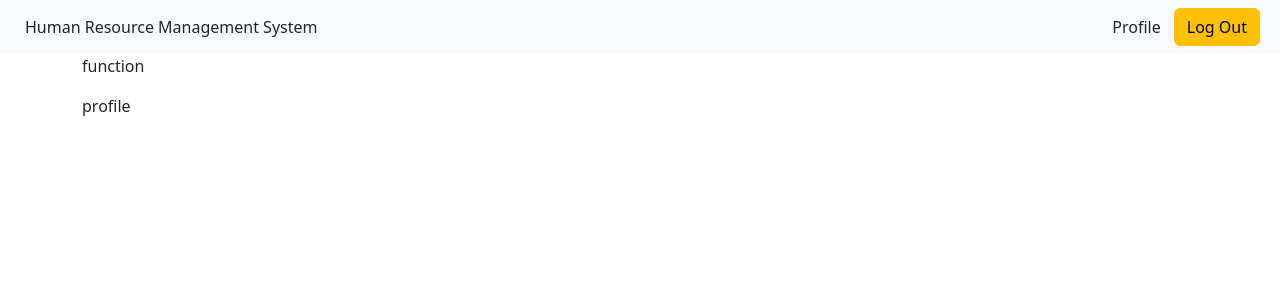
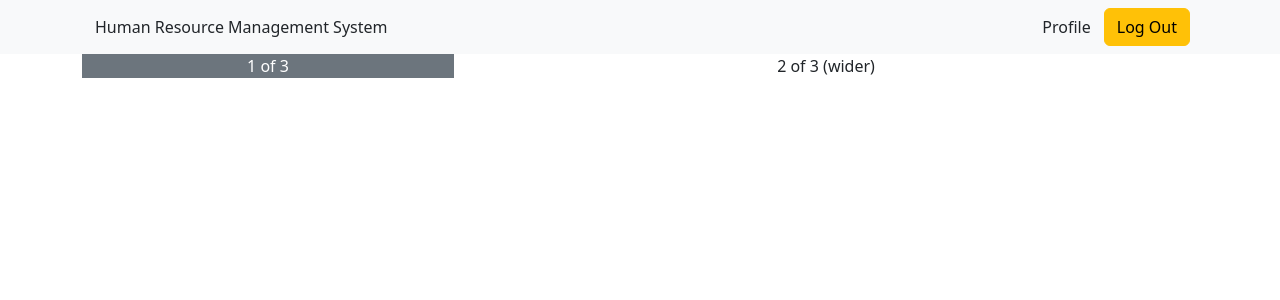
Before and after one commit to shuvo-99/470-project, a PHP site: page /employee.php in a window 1280 px wide. Shown: the top 300 px of the page. Run offline with PHP 8.4, Linux system fonts and the light colour scheme.

Commit message:
Add files via upload

```diff
--- a/employee.php
+++ b/employee.php
@@ -20,8 +20,8 @@
       </div>
     </nav> -->
     <!-- navbar -->
-    <nav class="navbar navbar-expand-lg navbar-light bg-light">
-      <div class="container-fluid">
+    <nav class="navbar navbar-expand-lg navbar-light bg-light ">
+      <div class="container-fluid container">
         <button
           class="navbar-toggler"
           type="button"
@@ -80,11 +80,15 @@
     </nav>
     <main>
       <section class="container">
-        <div class="col-lg-3">
-          <p>function</p>
-        </div>
-        <div class="col-lg-9">
-          <p>profile</p>
+        <div class="container text-center">
+          <div class="row">
+            <div class="col-4 text-white bg-secondary">
+              1 of 3
+            </div>
+            <div class="col-8">
+              2 of 3 (wider)
+            </div>
+          </div>
         </div>
       </section>
     </main>
```
